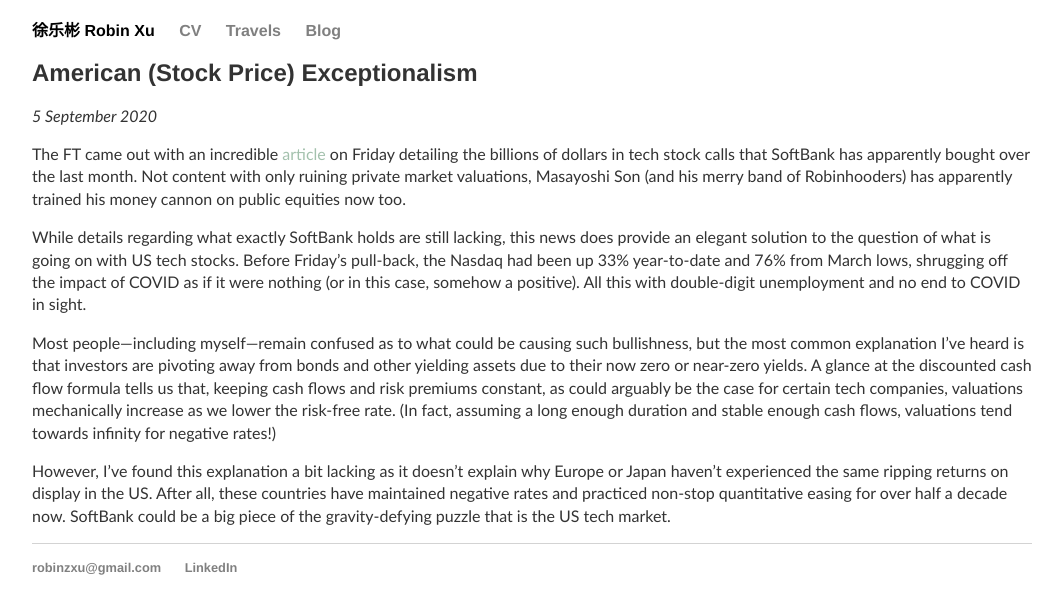
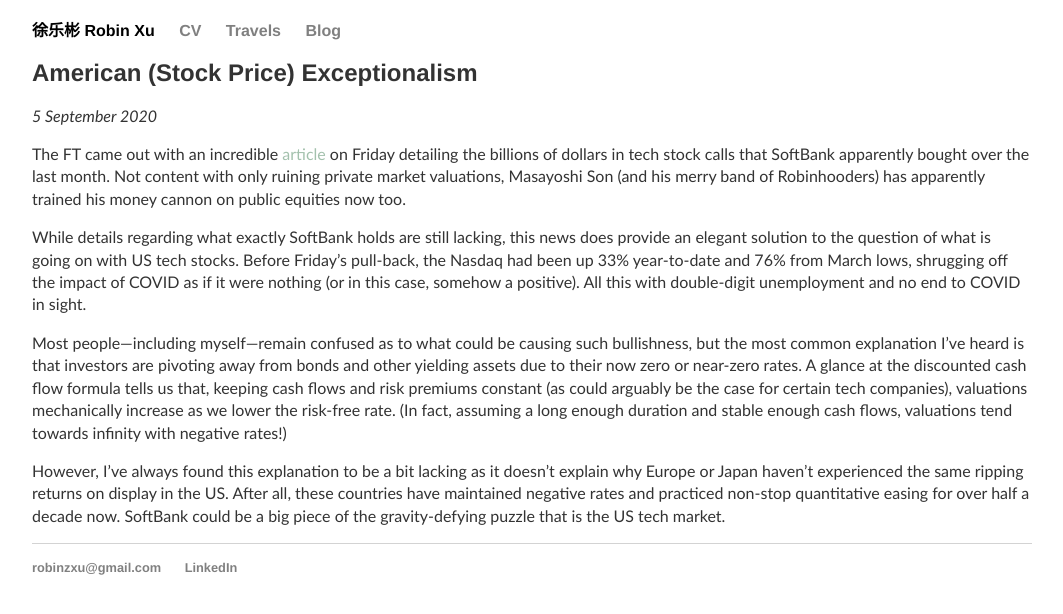
Before and after one commit to robinzxu/robinzxu.github.io, a Jekyll site: the page built from _posts/2020-09-05-american-stock-price-exceptionalism.md, in a window 1280 px wide. Shown: the top 614 px of the page, without its empty margins (108-1171 px from the left). Built offline with Jekyll 4.4.1, drawn with Linux system fonts in a browser that asks for light colours.

Commit message:
SoftBank exits

```diff
--- a/_posts/2020-09-05-american-stock-price-exceptionalism.md
+++ b/_posts/2020-09-05-american-stock-price-exceptionalism.md
@@ -4,10 +4,10 @@
 date: 2020-09-05
 ---
 
-The FT came out with an incredible [article](https://www.ft.com/content/75587aa6-1f1f-4e9d-b334-3ff866753fa2){:target="_blank" rel="noopener"} on Friday detailing the billions of dollars in tech stock calls that SoftBank has apparently bought over the last month. Not content with only ruining private market valuations, Masayoshi Son (and his merry band of Robinhooders) has apparently trained his money cannon on public equities now too.
+The FT came out with an incredible [article](https://www.ft.com/content/75587aa6-1f1f-4e9d-b334-3ff866753fa2){:target="_blank" rel="noopener"} on Friday detailing the billions of dollars in tech stock calls that SoftBank apparently bought over the last month. Not content with only ruining private market valuations, Masayoshi Son (and his merry band of Robinhooders) has apparently trained his money cannon on public equities now too.
 
 While details regarding what exactly SoftBank holds are still lacking, this news does provide an elegant solution to the question of what is going on with US tech stocks. Before Friday's pull-back, the Nasdaq had been up 33% year-to-date and 76% from March lows, shrugging off the impact of COVID as if it were nothing (or in this case, somehow a positive). All this with double-digit unemployment and no end to COVID in sight.
 
-Most people&mdash;including myself&mdash;remain confused as to what could be causing such bullishness, but the most common explanation I've heard is that investors are pivoting away from bonds and other yielding assets due to their now zero or near-zero yields. A glance at the discounted cash flow formula tells us that, keeping cash flows and risk premiums constant, as could arguably be the case for certain tech companies, valuations mechanically increase as we lower the risk-free rate. (In fact, assuming a long enough duration and stable enough cash flows, valuations tend towards infinity for negative rates!)
+Most people&mdash;including myself&mdash;remain confused as to what could be causing such bullishness, but the most common explanation I've heard is that investors are pivoting away from bonds and other yielding assets due to their now zero or near-zero rates. A glance at the discounted cash flow formula tells us that, keeping cash flows and risk premiums constant (as could arguably be the case for certain tech companies), valuations mechanically increase as we lower the risk-free rate. (In fact, assuming a long enough duration and stable enough cash flows, valuations tend towards infinity with negative rates!)
 
-However, I've found this explanation a bit lacking as it doesn't explain why Europe or Japan haven't experienced the same ripping returns on display in the US. After all, these countries have maintained negative rates and practiced non-stop quantitative easing for over half a decade now. SoftBank could be a big piece of the gravity-defying puzzle that is the US tech market.
+However, I've always found this explanation to be a bit lacking as it doesn't explain why Europe or Japan haven't experienced the same ripping returns on display in the US. After all, these countries have maintained negative rates and practiced non-stop quantitative easing for over half a decade now. SoftBank could be a big piece of the gravity-defying puzzle that is the US tech market.
```
